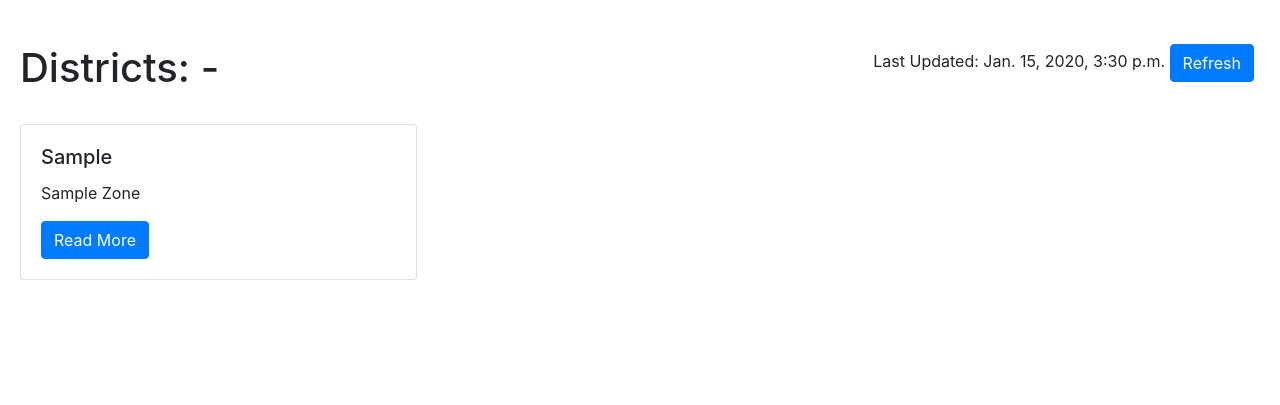
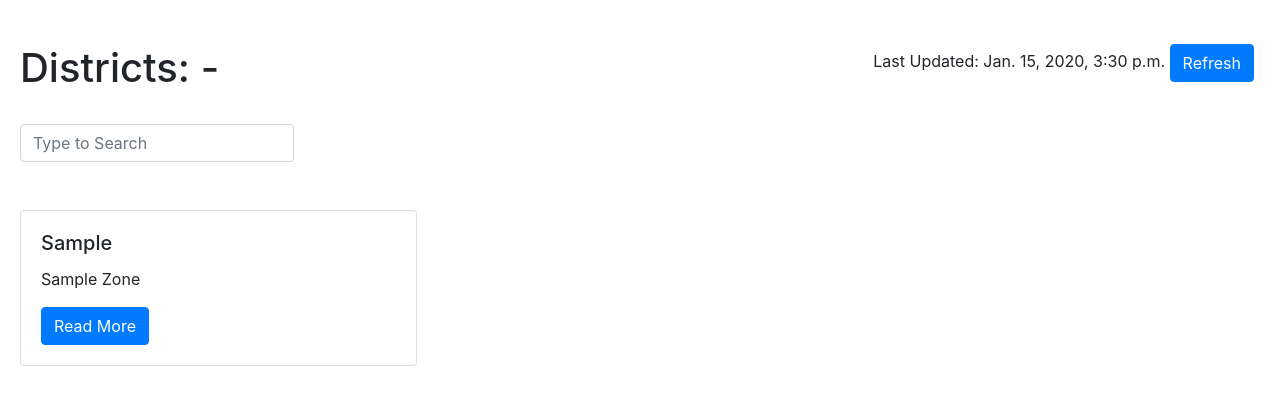
Before and after one commit to sharananurag998/CovidSurveillance, a Django app: page /districts/ in a window 1280 px wide. Shown: the part 56-461 px from the top of the page. Run offline with Django 3.2, Linux system fonts and the light colour scheme; tables that the repository leaves empty hold one stand-in row (values such as "Sample post"); some libraries are stand-ins or nearby versions.

Commit message:
Added Search Bar in Districts

```diff
--- a/home/templates/district_index.html
+++ b/home/templates/district_index.html
@@ -13,9 +13,14 @@
         </div>
 
         <br>
+        <form class="form-inline md-form mr-auto mb-4">
+            <input class="form-control mr-sm-2 myInput" onkeyup="searchFunction()"  type="text" placeholder="Type to Search" aria-label="Search">
+        </form>
+
+        <br>
         <div class="row">
             {% for district in districts %}
-                <div class="col-md-4">
+                <div class="col-md-4 district-card">
                     <div class="card mb-2">
                         <div class="card-body">
                             <h5 class="card-title">{{ district.district }}</h5>
@@ -28,7 +33,23 @@
                 </div>
             {% endfor %}
         </div>
+        <script>
+            function searchFunction(){
+                var cards = document.querySelectorAll(".district-card");
+                var input = document.querySelector('.myInput');
+                var filter = input.value.toUpperCase();
+                cards.forEach(hideCards);
+                function hideCards(value, index, array)
+                {
+                    if(value.childNodes[1].childNodes[1].childNodes[1].textContent.toUpperCase().indexOf(filter) > -1)
+                        value.style.display = "";
+                    else
+                        value.style.display = "none";
+                }
+            }
 
+
+        </script>
 
     </div>
 {% endblock page_content %}
```
